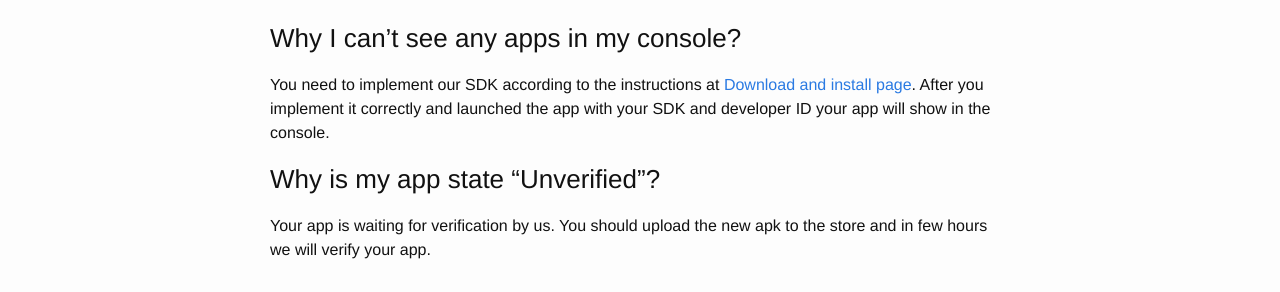
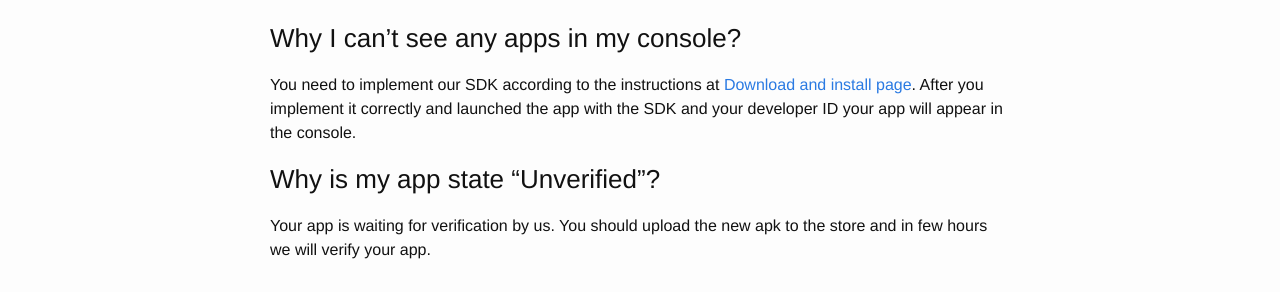
Before and after one commit to Bavelio/bavel_wiki, a Jekyll site: the page built from _posts/2015-04-30-faq.markdown, in a window 1280 px wide. Shown: the part 1104-1396 px from the top of the page. Built offline with Jekyll 4.4.1, drawn with Linux system fonts in a browser that asks for light colours.

Commit message:
fix faq console question typo

```diff
--- a/_posts/2015-04-30-faq.markdown
+++ b/_posts/2015-04-30-faq.markdown
@@ -26,7 +26,7 @@ No, even if your app doesn't have any users/traffic you will be promoted accordi
 
 ### Why I can't see any apps in my console?
 You need to implement our SDK according to the instructions at [Download and install page](/download-and-install).
-After you implement it correctly and launched the app with your SDK and developer ID your app will show in the console.
+After you implement it correctly and launched the app with the SDK and your developer ID your app will appear in the console.
 
 ### Why is my app state "Unverified"?
 Your app is waiting for verification by us. You should upload the new apk to the store and in few hours we will verify your app.
```
Also changed, not shown: 2 other files.
